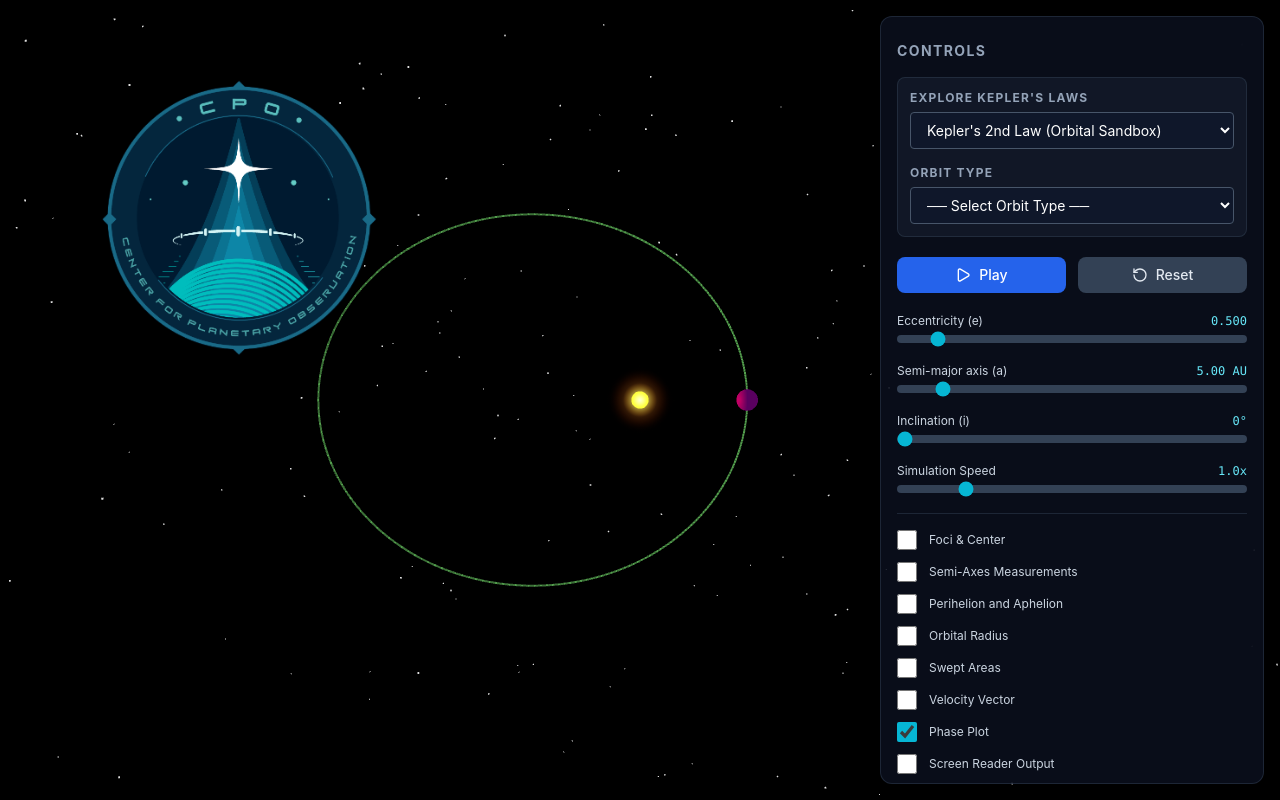
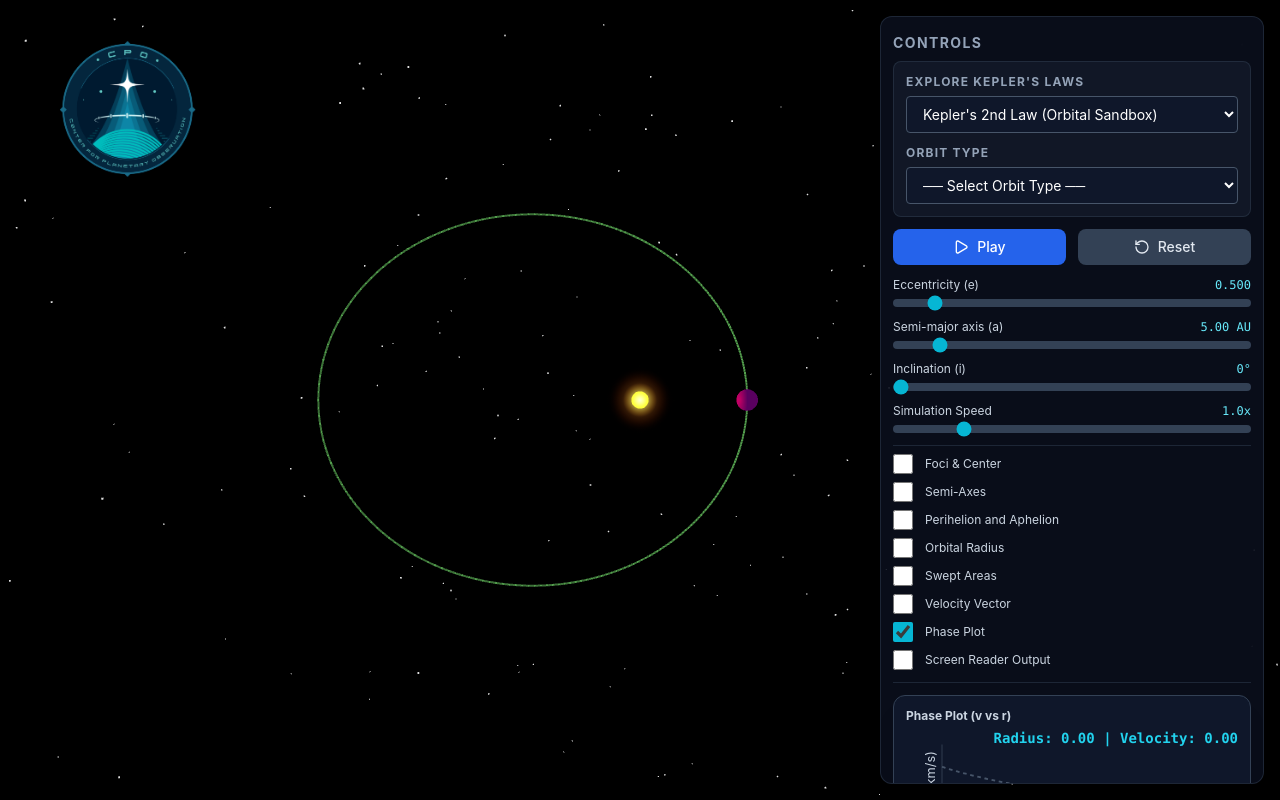
Before and after one commit to jordan77-lang/Kepler, a React (Vite) app: page / in a window 1280 px wide. Built offline with nearby package versions, Linux system fonts and the light colour scheme.

Commit message:
UI: remove semi-axes labels, fix logo size/favicon, compact phase plot at menu bottom, tighten menu spacing

```diff
--- a/index.html
+++ b/index.html
@@ -2,7 +2,7 @@
 <html lang="en">
   <head>
     <meta charset="UTF-8" />
-    <link rel="icon" type="image/svg+xml" href="/vite.svg" />
+    <link rel="icon" type="image/png" href="/orbital-controls-logo.png" />
     <meta name="viewport" content="width=device-width, initial-scale=1.0" />
     <title>kepler-3d</title>
   </head>
--- a/src/components/Controls.jsx
+++ b/src/components/Controls.jsx
@@ -128,7 +128,7 @@ export default function Controls({ config, setConfig }) {
                 <img
                     src={logo}
                     alt="Orbital Controls"
-                    className="h-12 border-2 border-transparent sm:h-16 md:h-20 lg:h-24 xl:h-[28rem] object-contain drop-shadow-2xl transition-all duration-300"
+                    className="h-32 border-2 border-transparent sm:h-36 md:h-40 lg:h-48 xl:h-56 object-contain drop-shadow-2xl transition-all duration-300"
                 />
             </div>
 
@@ -152,15 +152,15 @@ export default function Controls({ config, setConfig }) {
             `}>
 
                 {/* Control Panel - Inner Container */}
-                <div className="bg-transparent lg:bg-slate-900/60 lg:backdrop-blur-md border border-slate-700/50 rounded-xl p-4 lg:pt-6 text-white lg:shadow-2xl flex-1 overflow-y-auto custom-scrollbar">
+                <div className="bg-transparent lg:bg-slate-900/60 lg:backdrop-blur-md border border-slate-700/50 rounded-xl p-3 lg:pt-4 text-white lg:shadow-2xl flex-1 overflow-y-auto custom-scrollbar">
 
                 {/* Header Row */}
-                <div className="flex items-center justify-between mb-4">
+                <div className="flex items-center justify-between mb-2">
                     <span className="text-sm font-bold text-slate-400 uppercase tracking-widest">Controls</span>
                 </div>
 
                 {/* Presets Dropdowns */}
-                <div className="mb-5 space-y-4 bg-slate-800/40 p-3 rounded-lg border border-slate-700/50">
+                <div className="mb-3 space-y-3 bg-slate-800/40 p-3 rounded-lg border border-slate-700/50">
                     <div>
                         <label className="text-xs text-slate-400 uppercase tracking-widest font-bold mb-1.5 block">Explore Kepler's Laws</label>
                         <select
@@ -273,7 +273,7 @@ export default function Controls({ config, setConfig }) {
                 )}
 
                 {/* Playback */}
-                <div className="flex gap-3 mb-5">
+                <div className="flex gap-3 mb-3">
                     <button
                         onClick={() => handleChange('paused', !config.paused)}
                         aria-label={config.paused ? 'Play simulation' : 'Pause simulation'}
@@ -291,7 +291,7 @@ export default function Controls({ config, setConfig }) {
                     </button>
                 </div>
 
-                <div className="space-y-5 mb-5">
+                <div className="space-y-3 mb-3">
                     {!config.bodies && !config.locked && (
                         <>
                             {/* Eccentricity */}
@@ -376,7 +376,7 @@ export default function Controls({ config, setConfig }) {
                 </div>
 
                 {/* UI Toggles */}
-                <div className="space-y-3 pt-4 border-t border-slate-700/50 mb-5">
+                <div className="space-y-2 pt-2 border-t border-slate-700/50 mb-3">
                     {!config.bodies && (
                         <>
                             {/* Kepler's 1st Law: Geometry */}
@@ -401,7 +401,7 @@ export default function Controls({ config, setConfig }) {
                                     disabled={config.e >= 1.0}
                                     className="w-5 h-5 bg-slate-700 rounded accent-cyan-500"
                                 />
-                                <span className="text-xs text-slate-300 group-hover:text-white">Semi-Axes Measurements</span>
+                                <span className="text-xs text-slate-300 group-hover:text-white">Semi-Axes</span>
                             </label>
 
                             <label className={`flex items-center space-x-3 cursor-pointer group ${(config.e === 0 || config.e >= 1) ? "opacity-40 pointer-events-none grayscale" : ""}`}>
@@ -478,13 +478,15 @@ export default function Controls({ config, setConfig }) {
                     </label>
                 </div>
 
-                {/* Phase Plot under controls */}
+                {/* Phase Plot */}
                 {!config.bodies && config.showGraph && (
-                    <div className="mt-4">
+                    <div className="mt-3 pt-3 border-t border-slate-700/50">
                         <GraphPanel config={config} />
                     </div>
                 )}
+
             </div>
+
         </div>
         </>
     )
--- a/src/components/FociHelper.jsx
+++ b/src/components/FociHelper.jsx
@@ -47,13 +47,6 @@ const FociHelper = memo(function FociHelper({ a, e, showFoci, showAxes }) {
                         gapSize={0.3}
                         toneMapped={false}
                     />
-                    {/* Semi-Major Axis Label */}
-                    <Html position={[(centerX + a * (1 - e)) / 2, -0.35, 0]} center>
-                        <div className="text-xs font-bold text-cyan-300 bg-black/70 px-2 py-0.5 rounded pointer-events-none select-none border border-cyan-500/50 whitespace-nowrap">
-                            Semi-Major (a) = {a.toFixed(2)} AU
-                        </div>
-                    </Html>
-
                     {/* Semi-Minor Axis Line */}
                     <Line
                         points={semiMinorPoints}
@@ -67,12 +60,6 @@ const FociHelper = memo(function FociHelper({ a, e, showFoci, showAxes }) {
                         gapSize={0.3}
                         toneMapped={false}
                     />
-                    {/* Semi-Minor Axis Label */}
-                    <Html position={[centerX - 0.2, b / 2, 0]} zIndexRange={[100, 0]}>
-                        <div className="text-xs font-bold text-fuchsia-300 bg-black/70 px-2 py-0.5 rounded pointer-events-none select-none border border-fuchsia-500/50 whitespace-nowrap" style={{ transform: 'translateX(-100%)' }}>
-                            Semi-Minor (b) = {b.toFixed(2)} AU
-                        </div>
-                    </Html>
                 </>
             )}
 
--- a/src/components/GraphPanel.jsx
+++ b/src/components/GraphPanel.jsx
@@ -16,9 +16,9 @@ export default function GraphPanel({ config }) {
     const keplerRef = useRef(new UniversalKepler(a, e, 10))
 
     // Dimensions
-    const width = 350
-    const height = 180
-    const padding = 20
+    const width = 320
+    const height = 130
+    const padding = 18
 
     // Update Physik Engine when props change
     useEffect(() => {
@@ -111,12 +111,12 @@ export default function GraphPanel({ config }) {
     useEffect(() => { timeRef.current = 0 }, [a, e, speed])
 
     return (
-        <div className="w-full h-64 bg-slate-900 border border-slate-700 rounded-xl p-4 text-white shadow-xl">
-            <h3 className="text-sm font-bold text-slate-300 mb-2 flex justify-between">
+        <div className="w-full bg-slate-900 border border-slate-700 rounded-xl p-3 text-white shadow-xl">
+            <h3 className="text-xs font-bold text-slate-300 mb-1 flex justify-between">
                 <span>Phase Plot (v vs r)</span>
             </h3>
 
-            <div className="relative w-full h-full">
+            <div className="relative w-full" style={{height: '140px'}}>
                 <svg
                     role="img"
                     aria-label="Phase plot showing orbital velocity versus radius from the star"
--- a/src/components/NarratorPanel.jsx
+++ b/src/components/NarratorPanel.jsx
@@ -78,7 +78,7 @@ function buildDescription(config, time, r, v, rMin, rMax) {
     if (config.showArea)   overlays.push('swept areas')
     if (config.showRadius) overlays.push('orbital radius')
     if (config.showFoci)   overlays.push('foci and center')
-    if (config.showAxes)   overlays.push('semi-axes measurements')
+    if (config.showAxes)   overlays.push('semi-axes')
     if (config.showGraph)  overlays.push('phase plot graph')
     if (config.showApsides) overlays.push('perihelion and aphelion labels')
 
```
Also changed, not shown: public/orbital-controls-logo.png (added).
